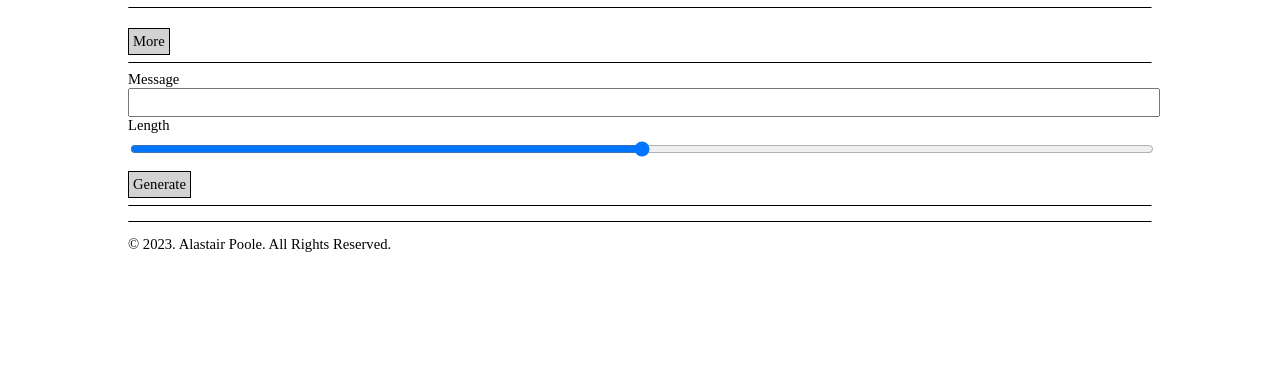
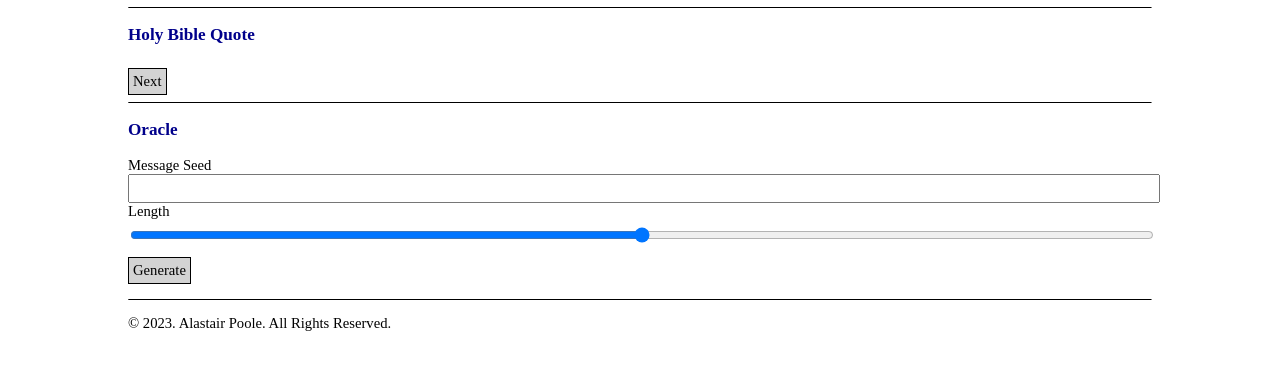
Before and after one commit to haxworx/blog, a Symfony app: template templates/page/entropy.html.twig in a window 1280 px wide. Shown: the part 24-394 px from the top of the page. Run offline with Twig, Linux system fonts and the light colour scheme; the template is opened without the code that fills it, so the values that code supplies are empty; some libraries are stand-ins or nearby versions.

Commit message:
entropy: Add some headings.

```diff
--- a/src/Controller/PageController.php
+++ b/src/Controller/PageController.php
@@ -8,7 +8,6 @@ use App\Form\EntropyType;
 use App\Service\EntropyGenerator;
 use App\Repository\PostRepository;
 use Symfony\Bundle\FrameworkBundle\Controller\AbstractController;
-use Symfony\Component\HttpFoundation\Request;
 use Symfony\Component\HttpFoundation\Response;
 use Symfony\Component\Routing\Annotation\Route;
 
@@ -32,7 +31,7 @@ class PageController extends AbstractController
     }
 
     #[Route('/entropy', name: 'app_entropy', methods: ['GET'])]
-    public function entropy(Request $request): Response
+    public function entropy(): Response
     {
         return $this->render('page/entropy.html.twig', [
         ]);
--- a/templates/page/entropy.html.twig
+++ b/templates/page/entropy.html.twig
@@ -3,17 +3,18 @@
 {% block title %}Welcome{% endblock %}
 
 {% block body %}
-<p id="scripture"></p><button id="btn_scripture">More</button>
+<h3>Holy Bible Quote</h3>
+<p id="scripture"></p><button id="btn_scripture">Next</button>
 <hr>
+<h3>Oracle</h3>
 <label for="message">
-Message
+Message Seed
 </label>
 <input type="text" id="message_entropy">
 <label for="length">
-Length
+    Length
 </label>
-<input type="range" min="10" max="30" id="length_entropy">
+<input type="range" min="10" max="30" id="length_entropy" oninput="this.title = this.value">
 <button id="btn_entropy" type="submit">Generate</button>
-<hr>
 <p id="text"></p>
 {% endblock %}
```
